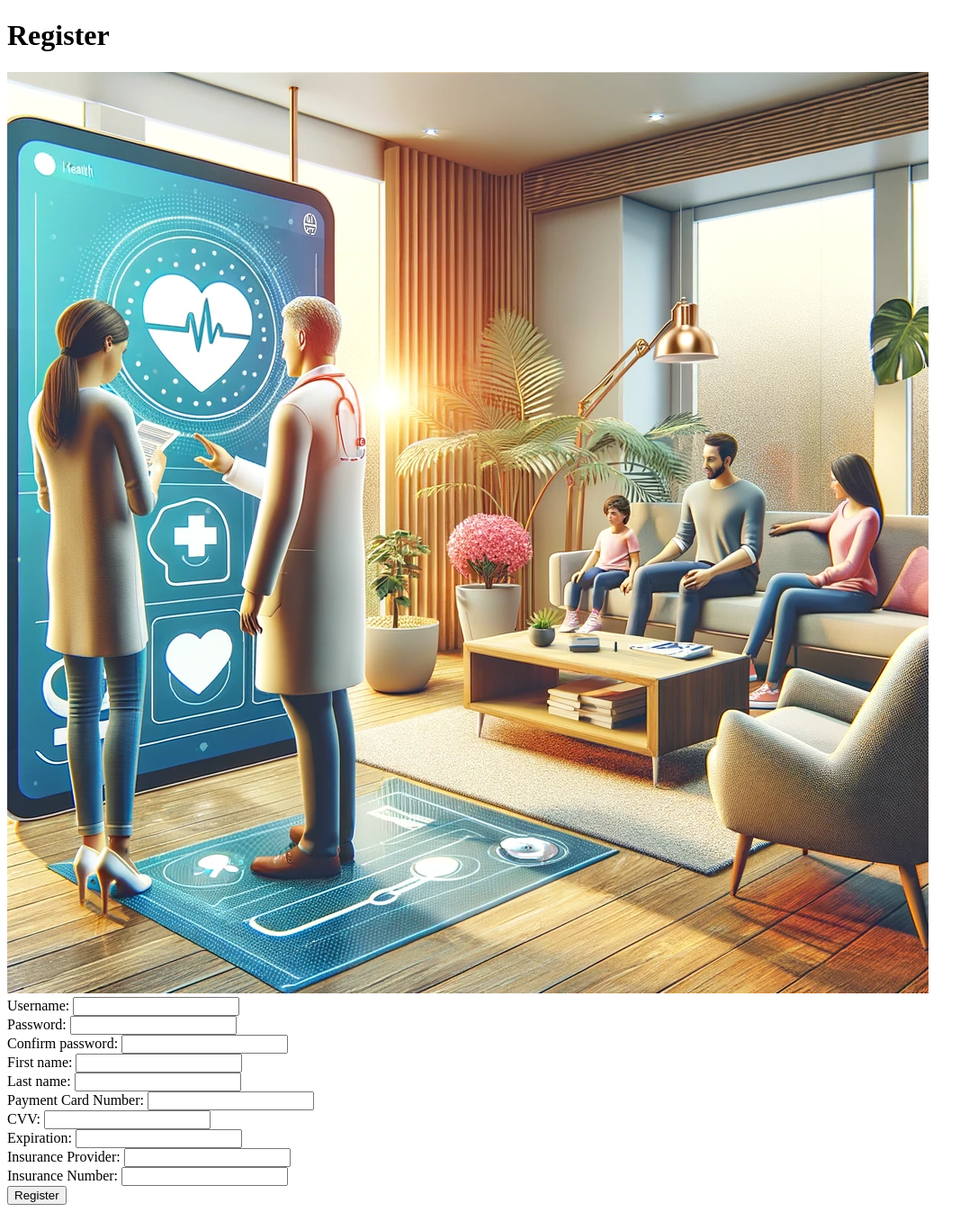
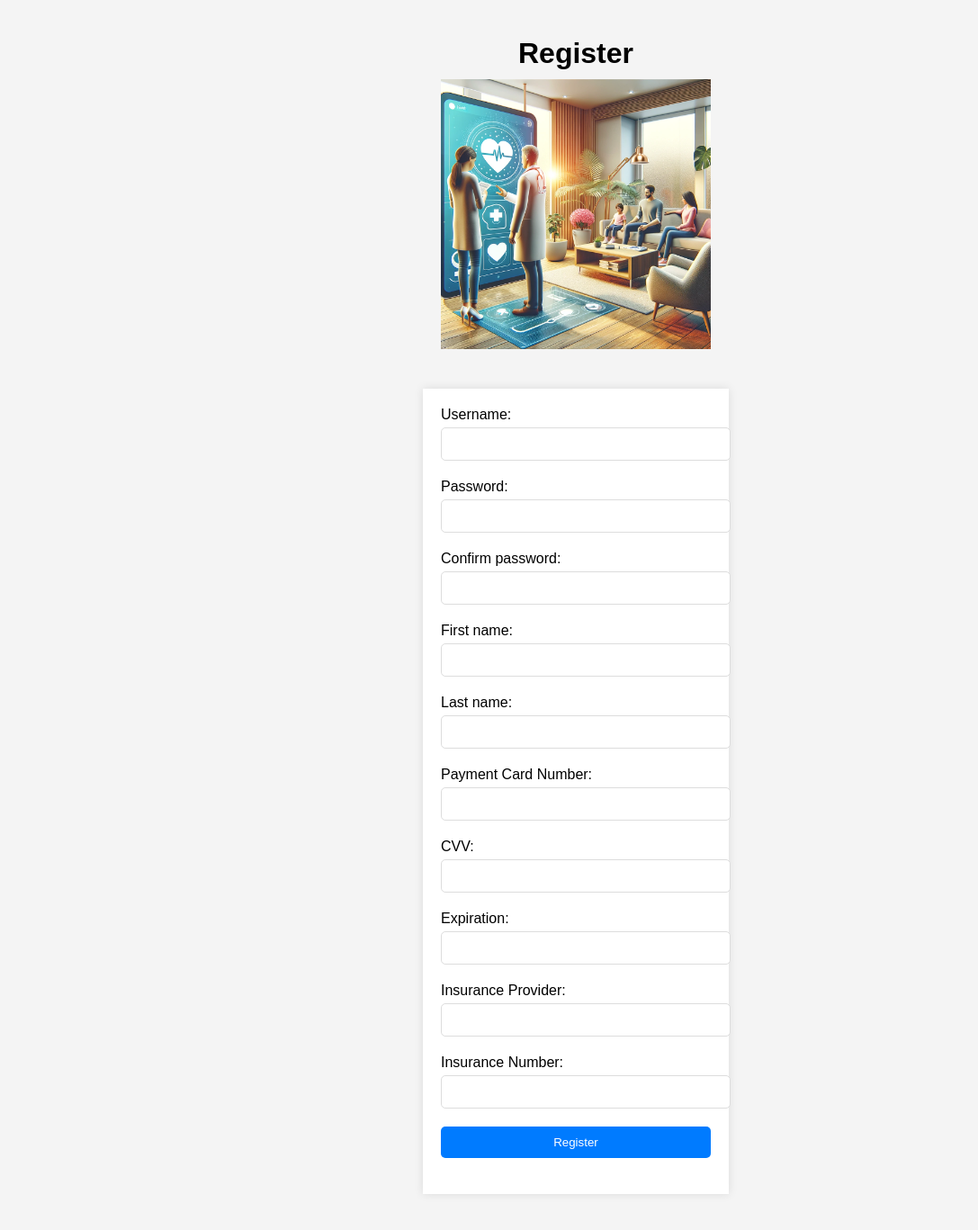
Before and after one commit to paulwolfe0313/VitaTrack-Health-System, a Spring Boot app: page /register in a window 1280 px wide. Shown: the whole page at 90% size, without its empty margins (0-1087 px from the left). Before the commit the page ends 1339 px from the top, so only its background shows below. Run offline with Spring Boot 4, Linux system fonts and the light colour scheme; some of the project's set-up classes (security, data sources, template engines, error pages and the like) are left out, and stand-ins take their place.

Commit message:
Update registration.html

```diff
--- a/src/main/resources/templates/registration.html
+++ b/src/main/resources/templates/registration.html
@@ -1,13 +1,17 @@
+
 <!DOCTYPE html>
 <html xmlns="http://www.w3.org/1999/xhtml" xmlns:th="http://www.thymeleaf.org">
 <head>
     <title>Vitatrack Health System</title>
+    <link rel="stylesheet" href="css/auth.css">
 </head>
 
-    <body>
-        <h1>Register</h1>
-        <img th:src="@{/images/patients.jpg}" alt="Family in doctor's office">
-
+<body>
+    <div class="registration-container">
+        <h1 class="register-title">Register</h1>
+        <div class="registration-image-container">
+            <img th:src="@{/images/patients.jpg}" alt="Interactive health display" class="registration-image">
+        </div>
         <form method="POST" th:action="@{/create-patient}" id="registerForm">
 
             <label for="userName">Username: </label>
@@ -42,6 +46,6 @@
 
             <input type="submit" value="Register"/>
         </form>
-
-    </body>
+    </div>
+</body>
 </html>
```
